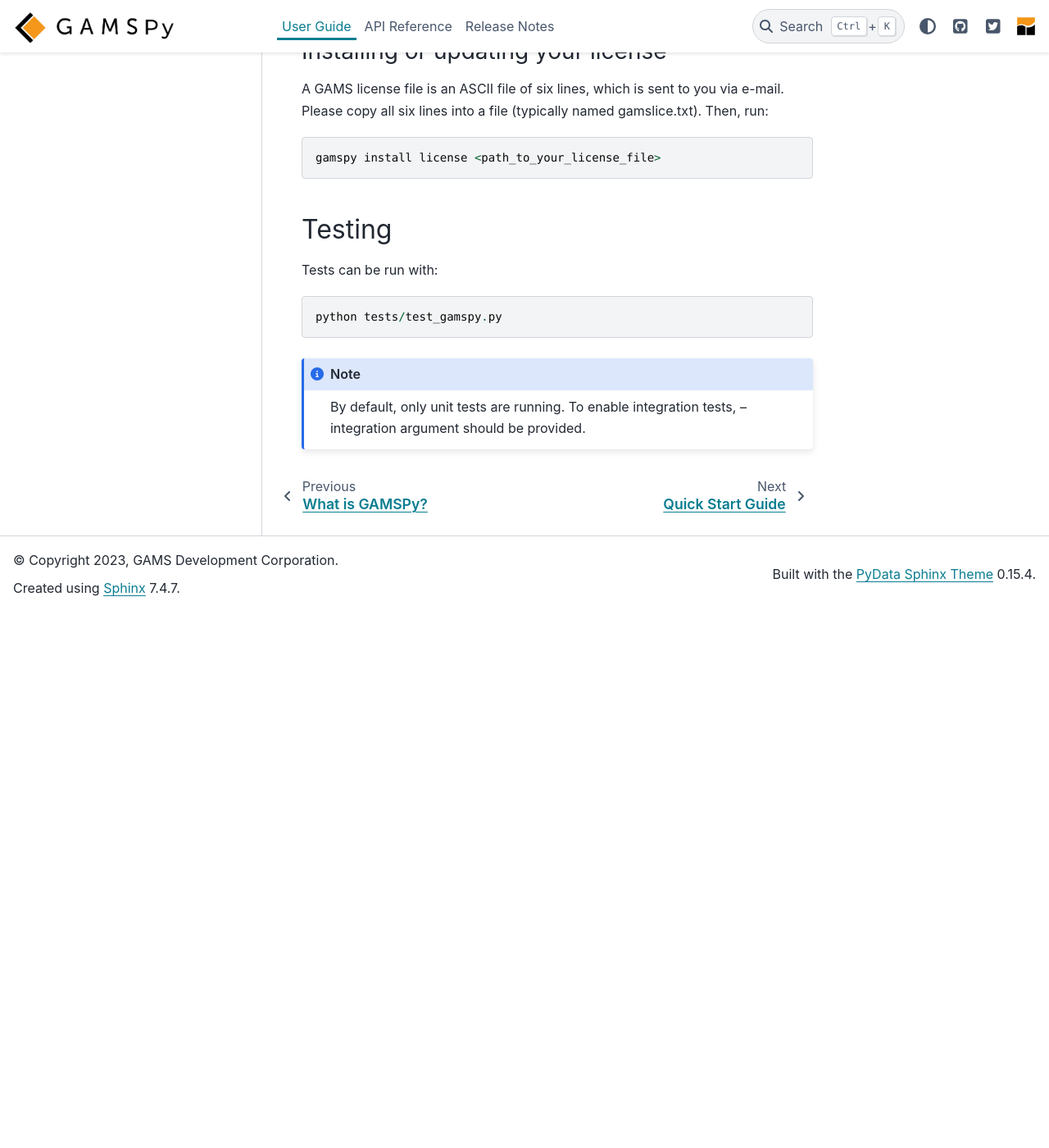
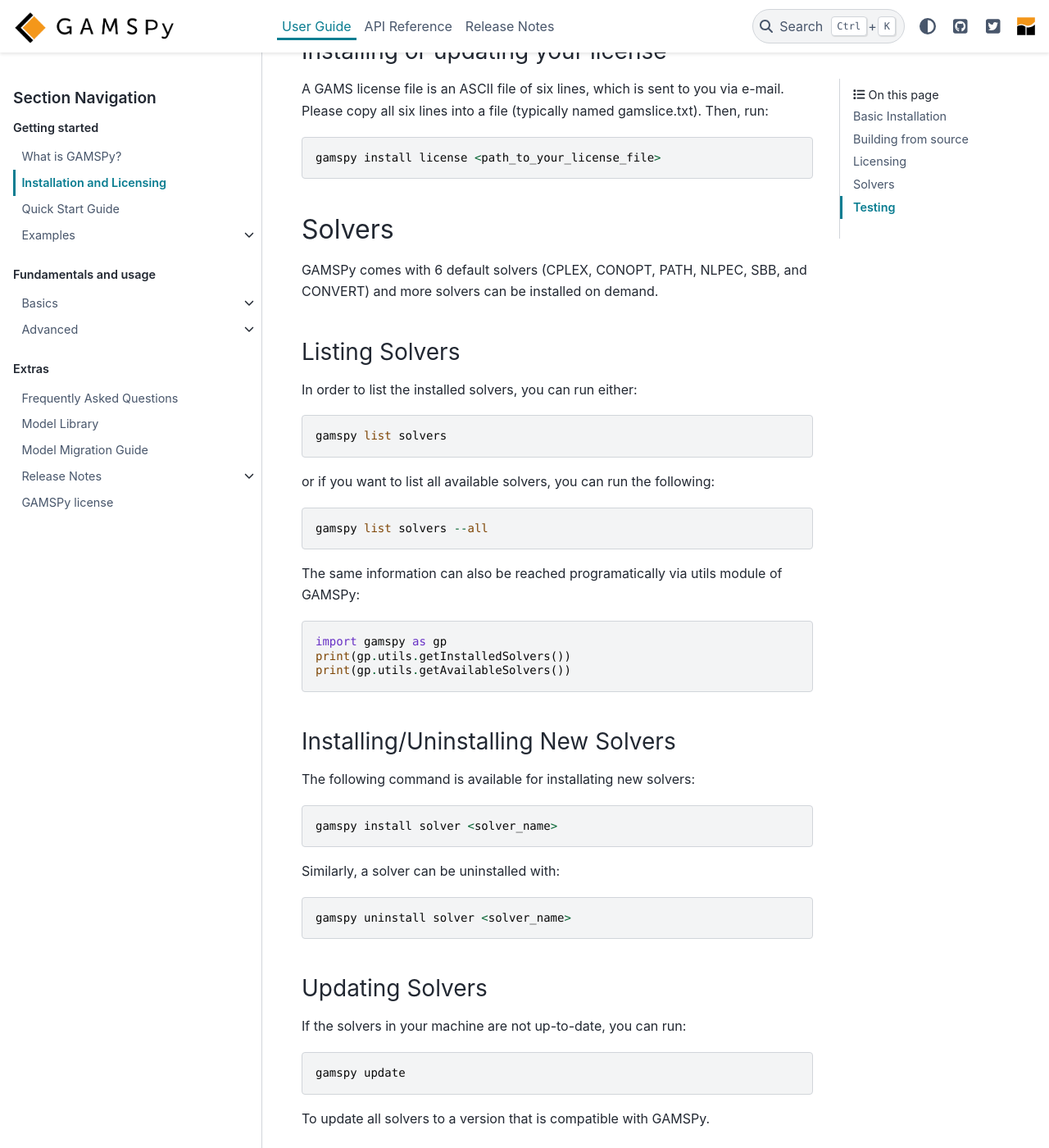
Before and after one commit to GAMS-dev/gamspy, a Sphinx documentation site: the page built from docs/user/installation.rst, in a window 1280 px wide and 1400 px high, scrolled down 1180 px. Shown: the whole window at 82% size. Built offline with Sphinx 7.4.7 and the PyData theme 0.15.4, drawn with Linux system fonts in a browser that asks for light colours; before the commit the page ends 1927 px from its top, so only the background shows below that.

Commit message:
update installation

```diff
--- a/docs/user/installation.rst
+++ b/docs/user/installation.rst
@@ -49,6 +49,50 @@
 
     gamspy install license <path_to_your_license_file>
 
+Solvers
+-------
+
+GAMSPy comes with 6 default solvers (CPLEX, CONOPT, PATH, NLPEC, SBB, and CONVERT) and
+more solvers can be installed on demand.
+
+Listing Solvers
+===============
+
+In order to list the installed solvers, you can run either::
+
+    gamspy list solvers
+
+or if you want to list all available solvers, you can run the following::
+
+    gamspy list solvers --all
+
+The same information can also be reached programatically via utils module of GAMSPy::
+
+    import gamspy as gp
+    print(gp.utils.getInstalledSolvers())
+    print(gp.utils.getAvailableSolvers())
+
+
+Installing/Uninstalling New Solvers
+===================================
+
+The following command is available for installating new solvers::
+
+    gamspy install solver <solver_name>
+
+Similarly, a solver can be uninstalled with::
+
+    gamspy uninstall solver <solver_name>
+
+Updating Solvers
+================
+
+If the solvers in your machine are not up-to-date, you can run::
+
+    gamspy update
+
+To update all solvers to a version that is compatible with GAMSPy.
+
 Testing
 -------
 
```
Also changed, not shown: 1 other file.
